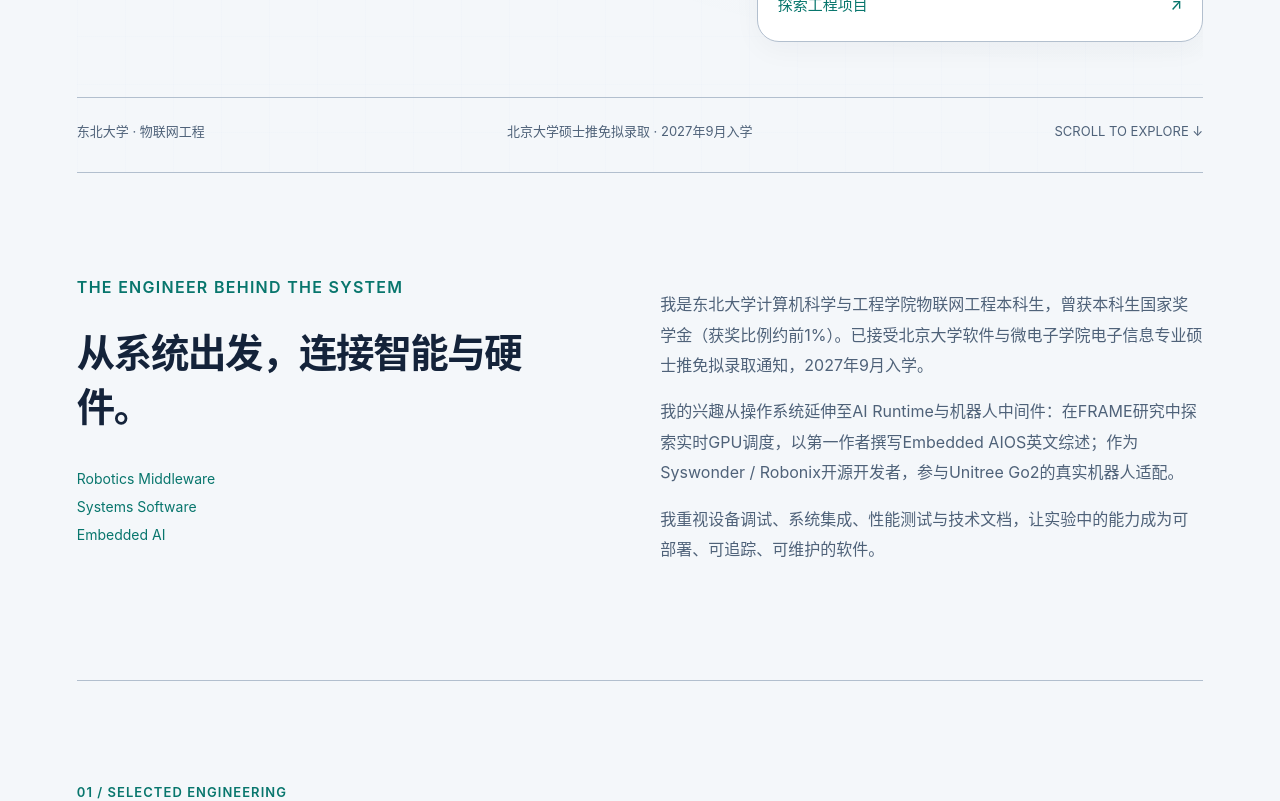
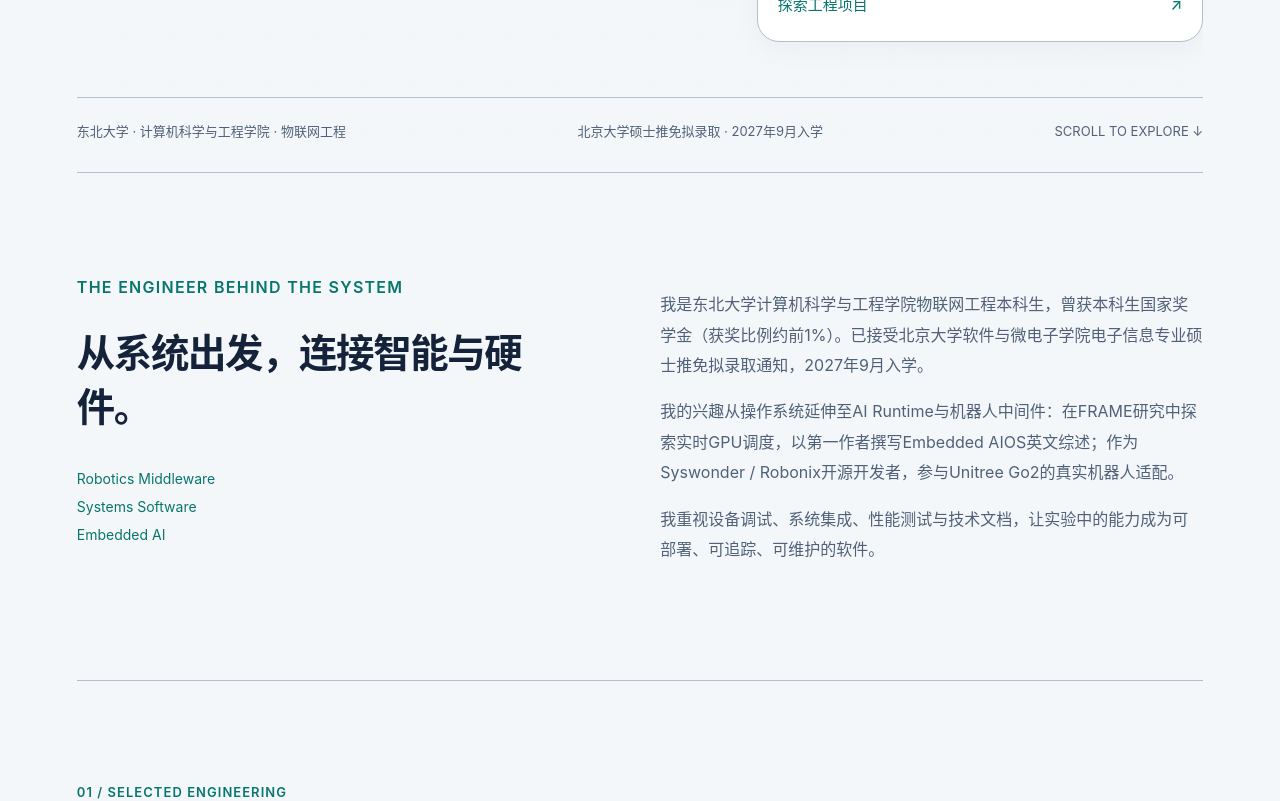
Before and after one commit to Origamii520/origamii520.github.io, a React (Vite) app: page / in a window 1280 px wide. Shown: the part 820-1621 px from the top of the page. Built offline with nearby package versions, Linux system fonts and the light colour scheme.

Commit message:
Update FRAME submission wording and expand school affiliation

```diff
--- a/src/App.tsx
+++ b/src/App.tsx
@@ -204,8 +204,8 @@ export default function App() {
           <div className="hero-bottom">
             <span>
               {z
-                ? "东北大学 · 物联网工程"
-                : "Northeastern University · IoT Engineering"}
+                ? "东北大学 · 计算机科学与工程学院 · 物联网工程"
+                : "Northeastern University · School of Computer Science and Engineering · IoT Engineering"}
             </span>
             <span>
               {z
--- a/src/data/research.ts
+++ b/src/data/research.ts
@@ -5,12 +5,12 @@ export const research = [
     title: "FRAME",
     full: "Criticality-Aware RoI Batch Scheduling for Real-Time Embedded GPU Perception",
     status: c(
-      "修改完善中 · 曾投EMSOFT 2026",
-      "Under revision · previously submitted to EMSOFT 2026",
+      "已投稿 · EMSOFT 2026",
+      "Submitted · EMSOFT 2026",
     ),
     role: c(
-      "学生第三作者 · 核心参与成员",
-      "Third student author · core research contributor",
+      "核心参与成员",
+      "Core research contributor",
     ),
     text: c(
       "参与在线RoI批处理调度框架与Resizing策略设计，协调动态RoI尺寸、任务关键度与硬实时截止时间。在所报告的高负载实验配置下，截止时间错失率最高降低65%。",
```
